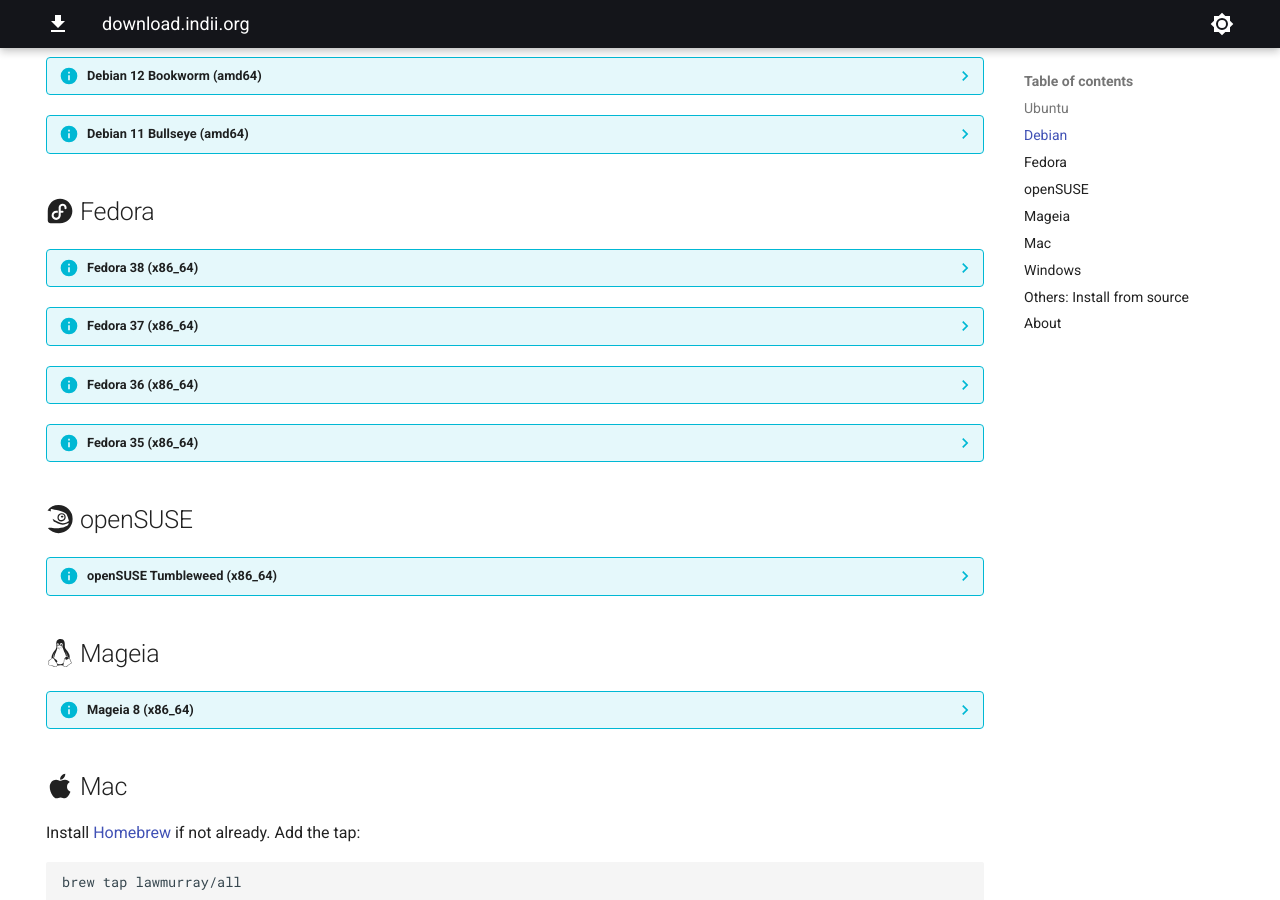
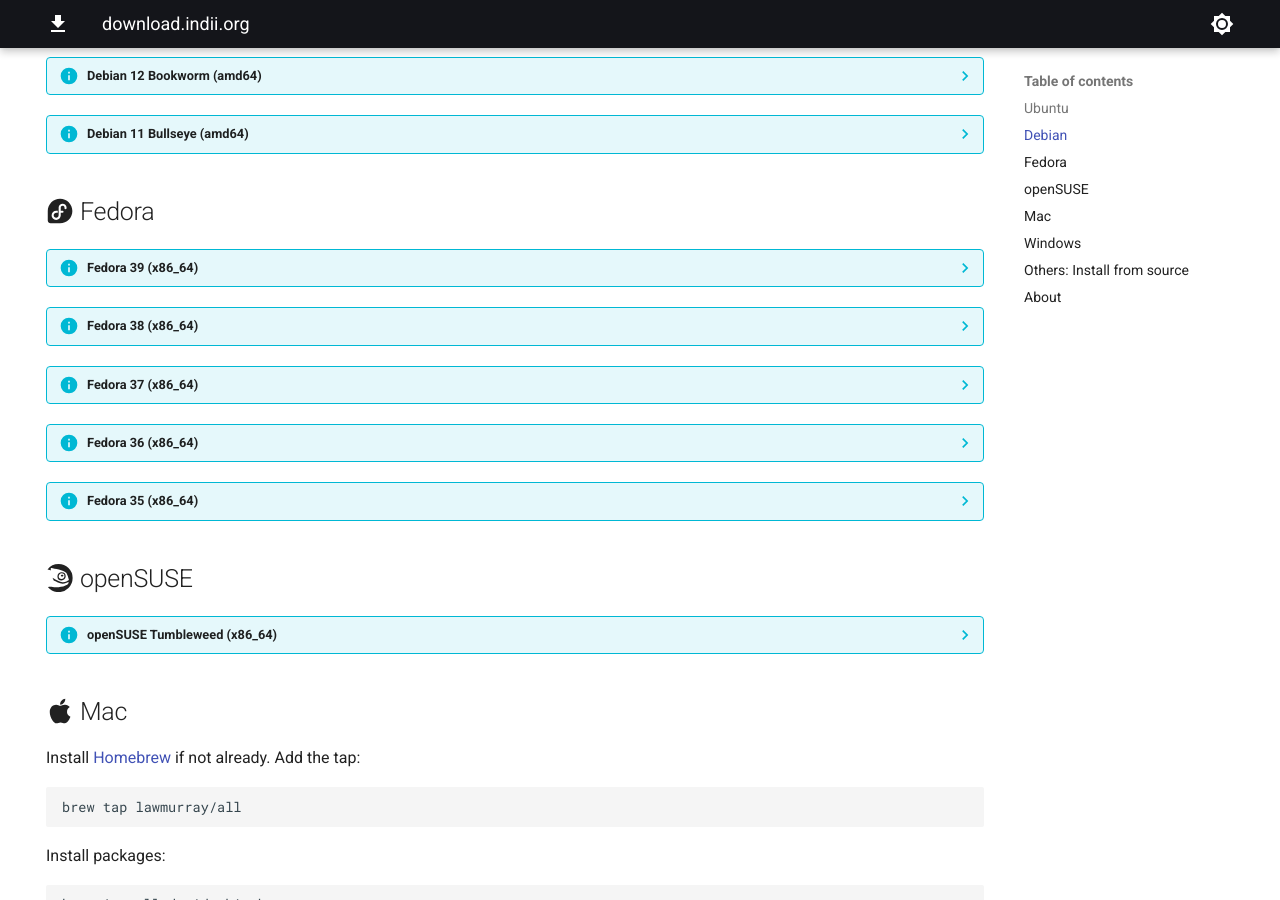
Before and after one commit to lawmurray/download.indii.org, an MkDocs documentation site: the page built from docs/index.md, in a window 1280 px wide and 900 px high, scrolled down 578 px. Built offline with MkDocs 1.6.1 and Material for MkDocs 9.7.7, drawn with Linux system fonts in a browser that asks for light colours; some of the changed lines change nothing that is shown.

Commit message:
Updated repositories on web page.

````diff
--- a/docs/index.md
+++ b/docs/index.md
@@ -86,6 +86,17 @@
 
 ## :fontawesome-brands-fedora: Fedora
 
+??? info "Fedora 39 (x86_64)"
+    Add the repository:
+    ```
+    sudo dnf config-manager --add-repo https://download.indii.org/rpm/fedora/39/indii.org.repo
+    sudo dnf update
+    ```
+    Install packages:
+    ```
+    sudo dnf install doxide birch
+    ```
+
 ??? info "Fedora 38 (x86_64)"
     Add the repository:
     ```
@@ -143,19 +154,6 @@
     sudo zypper install doxide birch
     ```
 
-## :fontawesome-brands-linux: Mageia
-
-??? info "Mageia 8 (x86_64)"
-    Add the repository:
-    ```
-    sudo dnf config-manager --add-repo https://download.indii.org/rpm/mageia/8/indii.org.repo
-    sudo dnf update
-    ```
-    Install packages:
-    ```
-    sudo dnf install doxide birch
-    ```
-
 ## :fontawesome-brands-apple: Mac
 
 Install [Homebrew](https://brew.sh) if not already. Add the tap:
````
